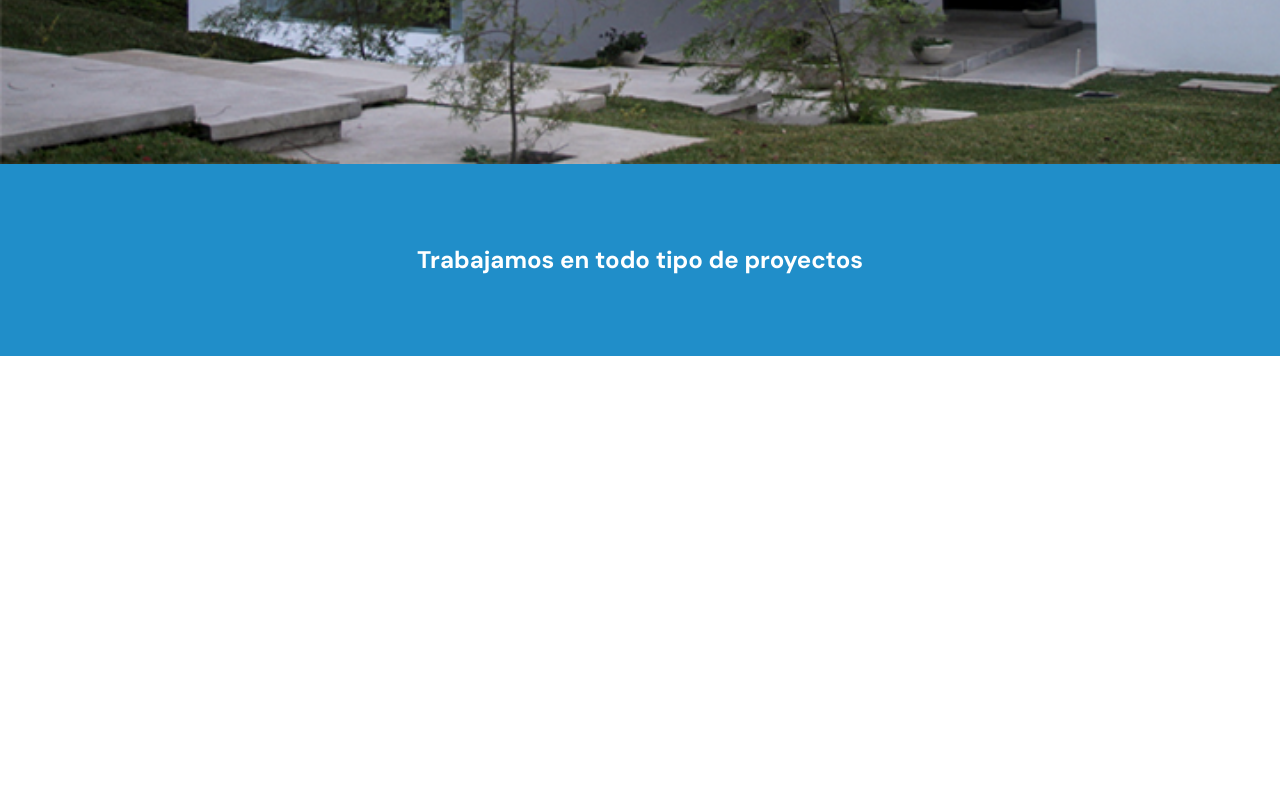
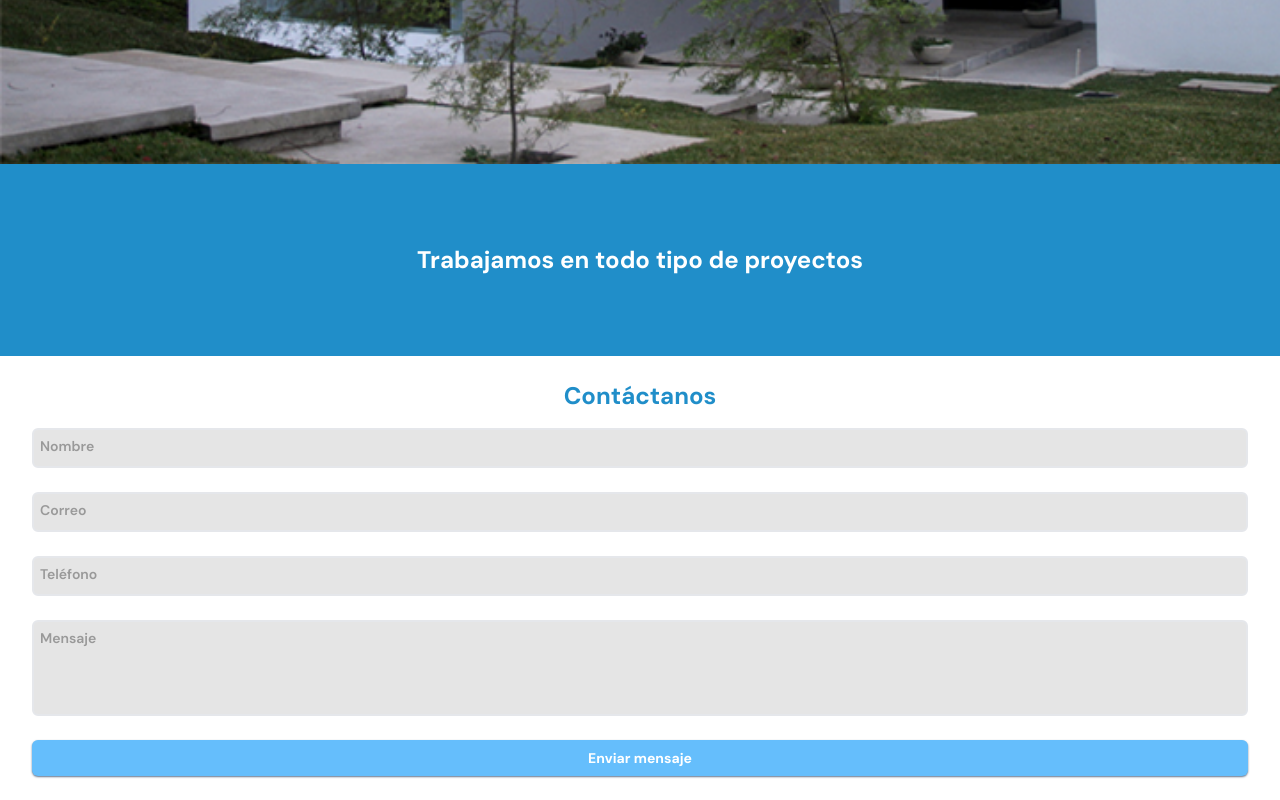
Before and after one commit to bredigian/proyectos_inteligentes-frontend, a React (Vite) app: page / in a window 1280 px wide. Shown: the part 5264-6064 px from the top of the page. Before the commit the page ends 5620 px from the top, so only its background shows below. Built offline with nearby package versions, Linux system fonts and the light colour scheme.

Commit message:
feature: contact form to home page

```diff
--- a/package.json
+++ b/package.json
@@ -17,6 +17,7 @@
     "embla-carousel-react": "^8.1.6",
     "react": "^18.3.1",
     "react-dom": "^18.3.1",
+    "react-hook-form": "^7.52.1",
     "react-router-dom": "^6.24.1",
     "tailwind-merge": "^2.4.0"
   },
--- a/src/App.tsx
+++ b/src/App.tsx
@@ -1,3 +1,4 @@
+import { SectionHomeContact } from './sections/home-contact';
 import { SectionHomeHero } from './sections/home-hero';
 import { SectionHomeProject } from './sections/home-project';
 
@@ -6,6 +7,7 @@ export default function App() {
     <main className='flex w-full flex-col'>
       <SectionHomeHero />
       <SectionHomeProject />
+      <SectionHomeContact />
     </main>
   );
 }
--- /dev/null
+++ b/src/components/contact-form.tsx
@@ -0,0 +1,152 @@
+import { FieldErrors, UseFormRegister, useForm } from 'react-hook-form';
+
+import { cn } from '../lib/utils';
+import { useState } from 'react';
+
+type TContact = {
+  name: string;
+  email: string;
+  phone: string;
+  message: string;
+};
+
+type Props = {
+  name: keyof TContact;
+  register: UseFormRegister<TContact>;
+  errors: FieldErrors<TContact>;
+  placeholder: string;
+  type: 'input' | 'textarea';
+
+  active: keyof TContact | null;
+  handleActive: (name: keyof TContact | null) => void;
+
+  actualValue: string;
+};
+
+const Input = ({
+  register,
+  name,
+  errors,
+  placeholder,
+  type,
+  active,
+  handleActive,
+  actualValue,
+}: Props) => (
+  <div className='relative flex flex-col text-sm'>
+    <label
+      htmlFor={name as keyof TContact}
+      className={cn(
+        'absolute rounded-md font-semibold duration-200 ease-in-out',
+        active !== name && !actualValue
+          ? 'ml-2 mt-2 text-pi-gray-normal'
+          : 'ml-1 -translate-y-4 scale-[.80] bg-pi-blue-normal px-2 py-1 text-white',
+      )}
+    >
+      {placeholder}
+    </label>
+    {type === 'input' ? (
+      <input
+        {...register(name as keyof TContact, {
+          required: {
+            value: true,
+            message: 'El atributo es requerido.',
+          },
+        })}
+        id={name}
+        className={cn(
+          'rounded-md border-2 bg-pi-gray-light p-2 text-sm outline-none focus:border-pi-blue-normal',
+          actualValue && 'border-pi-blue-normal',
+        )}
+        onBlur={() => handleActive(null)}
+        onFocus={() => handleActive(name)}
+      />
+    ) : (
+      <textarea
+        {...register(name as keyof TContact, {
+          required: {
+            value: true,
+            message: 'El atributo es requerido.',
+          },
+        })}
+        className={cn(
+          'h-24 resize-none rounded-md border-2 bg-pi-gray-light p-2 text-sm outline-none focus:border-pi-blue-normal',
+          actualValue && 'border-pi-blue-normal',
+        )}
+        onFocus={() => handleActive(name)}
+        onBlur={() => handleActive(null)}
+      />
+    )}
+    <small className='h-4 self-end text-red-500'>
+      {errors[name]?.message ?? ''}
+    </small>
+  </div>
+);
+
+export const HomeContactForm = () => {
+  const {
+    register,
+    handleSubmit,
+    formState: { errors, isSubmitting },
+    watch,
+  } = useForm<TContact>();
+
+  const onSubmit = async (values: TContact) => console.log(values);
+
+  const [active, setActive] = useState<keyof TContact | null>(null);
+  const handleActive = (input: keyof TContact | null) => setActive(input);
+
+  return (
+    <form
+      onSubmit={handleSubmit(onSubmit)}
+      className='flex w-full flex-col gap-2'
+    >
+      <Input
+        register={register}
+        name='name'
+        errors={errors}
+        placeholder='Nombre'
+        type='input'
+        active={active}
+        handleActive={handleActive}
+        actualValue={watch('name')}
+      />
+      <Input
+        register={register}
+        name='email'
+        errors={errors}
+        placeholder='Correo'
+        type='input'
+        active={active}
+        handleActive={handleActive}
+        actualValue={watch('email')}
+      />
+      <Input
+        register={register}
+        name='phone'
+        errors={errors}
+        placeholder='Teléfono'
+        type='input'
+        active={active}
+        handleActive={handleActive}
+        actualValue={watch('phone')}
+      />
+      <Input
+        register={register}
+        name='message'
+        errors={errors}
+        placeholder='Mensaje'
+        type='textarea'
+        active={active}
+        handleActive={handleActive}
+        actualValue={watch('message')}
+      />
+      <button
+        type='submit'
+        className='w-full rounded-md bg-pi-blue-light py-2 text-sm font-bold text-white shadow-sm shadow-slate-500'
+      >
+        {!isSubmitting ? 'Enviar mensaje' : 'Enviando...'}
+      </button>
+    </form>
+  );
+};
--- /dev/null
+++ b/src/sections/home-contact.tsx
@@ -0,0 +1,12 @@
+import { HomeContactForm } from '../components/contact-form';
+
+export const SectionHomeContact = () => {
+  return (
+    <section className='flex flex-col items-center gap-4 px-8 py-6'>
+      <span className='text-2xl font-bold text-pi-blue-normal'>
+        Contáctanos
+      </span>
+      <HomeContactForm />
+    </section>
+  );
+};
```
Also changed, not shown: 1 other file (tests, documents, lock files or other folders).
